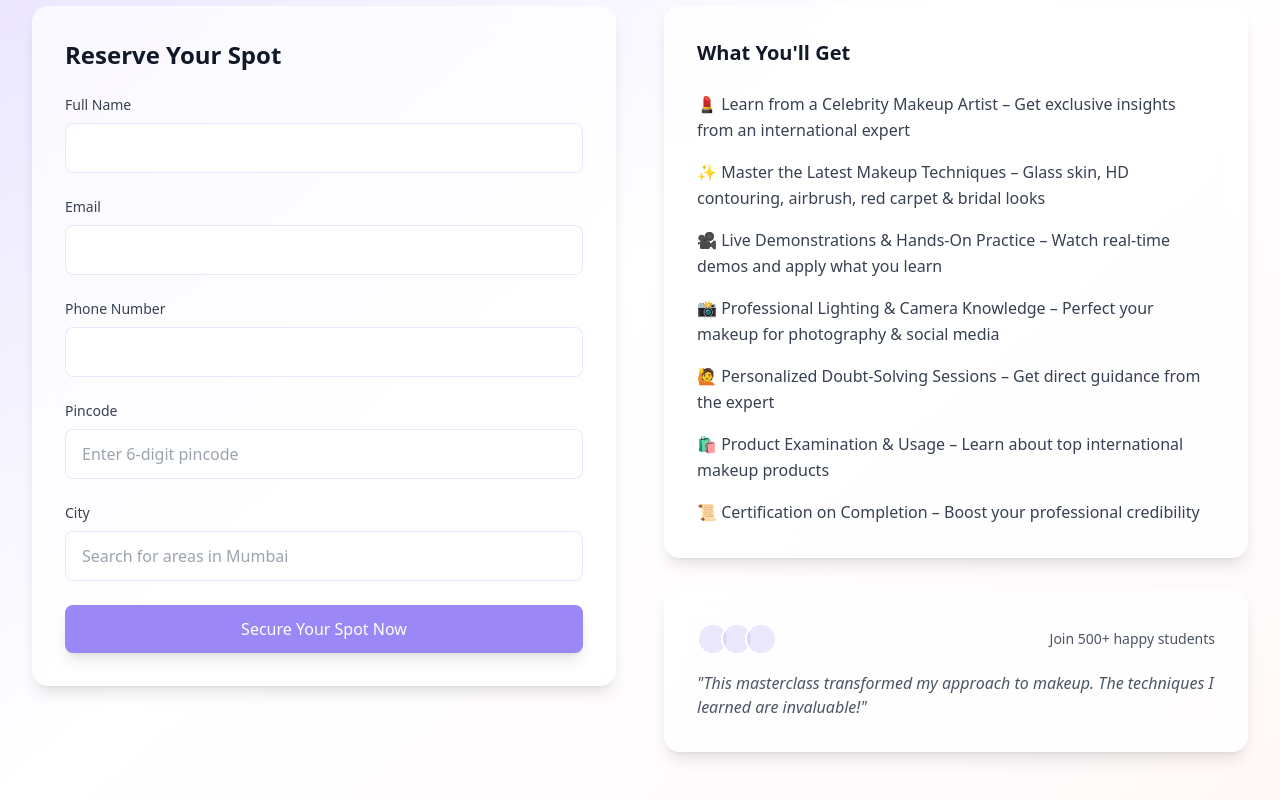
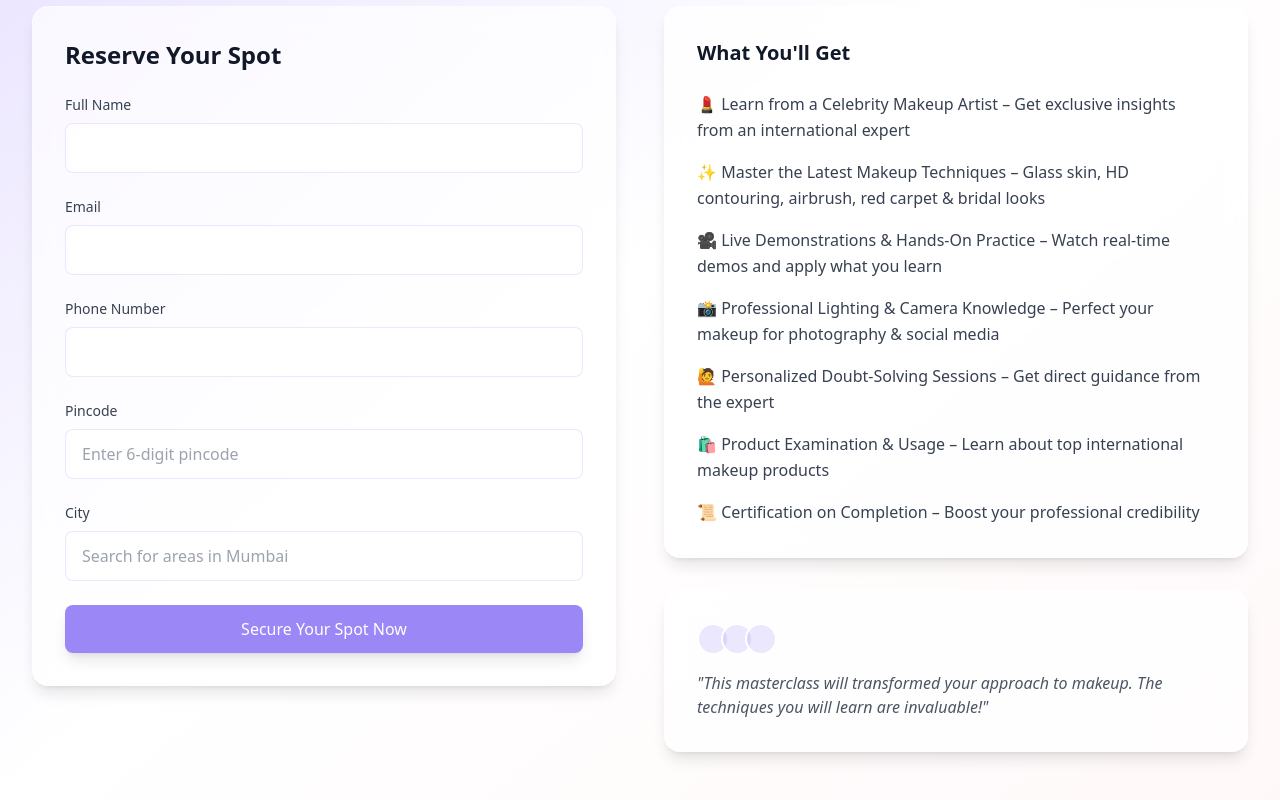
Before and after one commit to ADITYA-tp01/glam-signup-haven, a React (Vite) app: page / in a window 1280 px wide. Shown: the part 274-1074 px from the top of the page. Built offline with nearby package versions, Linux system fonts and the light colour scheme.

Commit message:
Update text and remove element
- Updated social proof text.
- Removed the "Join 500+ happy students" element.

```diff
--- a/src/pages/Index.tsx
+++ b/src/pages/Index.tsx
@@ -223,13 +223,9 @@ const Index = () => {
                     />
                   ))}
                 </div>
-                <span className="text-sm text-gray-600">
-                  Join 500+ happy students
-                </span>
               </div>
               <p className="text-gray-600 italic">
-                "This masterclass transformed my approach to makeup. The techniques I
-                learned are invaluable!"
+                "This masterclass will transformed your approach to makeup. The techniques you will learn are invaluable!"
               </p>
             </div>
           </motion.div>
```
